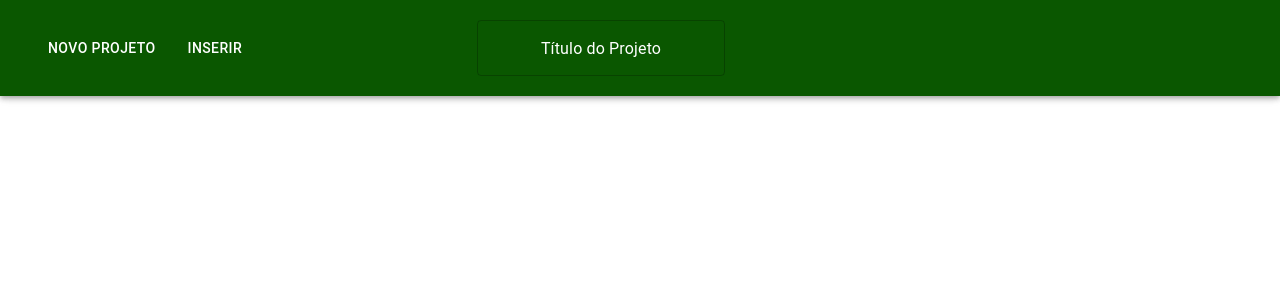
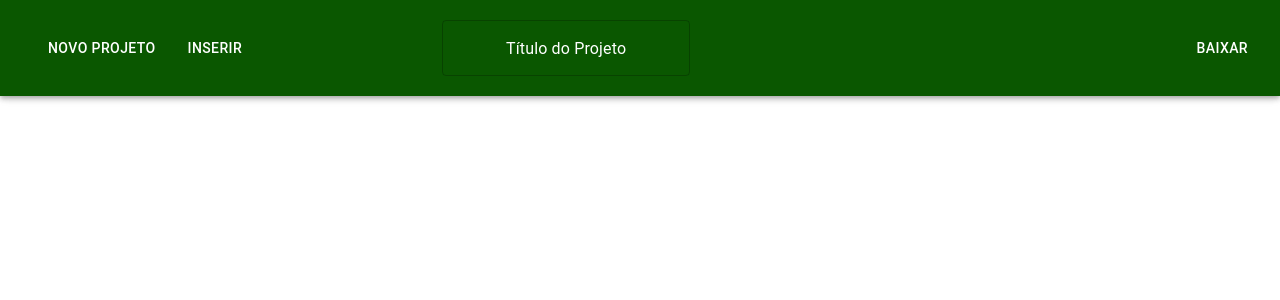
Before and after one commit to andretokumoto/TCC-FE, a React (Create React App) app in the folder my-app/: page / in a window 1280 px wide. Shown: the top 300 px of the page. Built offline with nearby package versions, Linux system fonts and the light colour scheme.

Commit message:
modificações no css da navheader

```diff
--- a/my-app/src/components/NavHeader/navheader.css
+++ b/my-app/src/components/NavHeader/navheader.css
@@ -1,6 +1,5 @@
 /*estilo da barra de menu superior*/
 .header {
-  display: flex;
   padding: 1rem;
   background-color: #0a5700 !important;
   color: white !important;
@@ -14,6 +13,13 @@
   justify-content: space-between;
 }
 
+.text_field_title {
+  flex-grow: 1;
+  display: flex;
+  justify-content: center;
+  max-width: 600px;
+}
+
 /*estilo do texto de entrada na caixa de titulo*/
 .input_title {
   background-color: #0a5700;
@@ -22,14 +28,7 @@
   margin-bottom: 10px;
   text-align: center;
   padding: 1cm;
-}
-
-.text_field_title {
-  width: 100%;
-  max-width: 600px;
-  margin-left: auto !important;
-  margin-right: auto !important;
-  align-items: center;
+  font-family: Helvetica;
 }
 
 /*estilo dos botões*/
@@ -46,5 +45,8 @@
 }
 
 .button_right {
-  margin-left: 1rem;
+  margin-right: 2rem;
+  margin-left: auto;
+  display: flex;
+
 }
--- a/my-app/src/components/NavHeader/navheader.jsx
+++ b/my-app/src/components/NavHeader/navheader.jsx
@@ -8,6 +8,7 @@ import DropdownButton from './listaSuspensa.jsx'
 
 
 const ItensInserir = ['Imagem','Tabela']
+const ItensBaixar = ['PDF','LaTeX']
 
 //botões simples, sem listas suspensas
 const SimpleButton = (props) =>{
@@ -50,6 +51,12 @@ const NavHeader = () => {
                             className: "input_title" }}
                     />
                 </div>
+                <div className='button_right'>
+                     <DropdownButton options={ItensBaixar} nameButton='Baixar' />
+                </div>
+
+
+
             </Toolbar>
 
         </AppBar>
```
